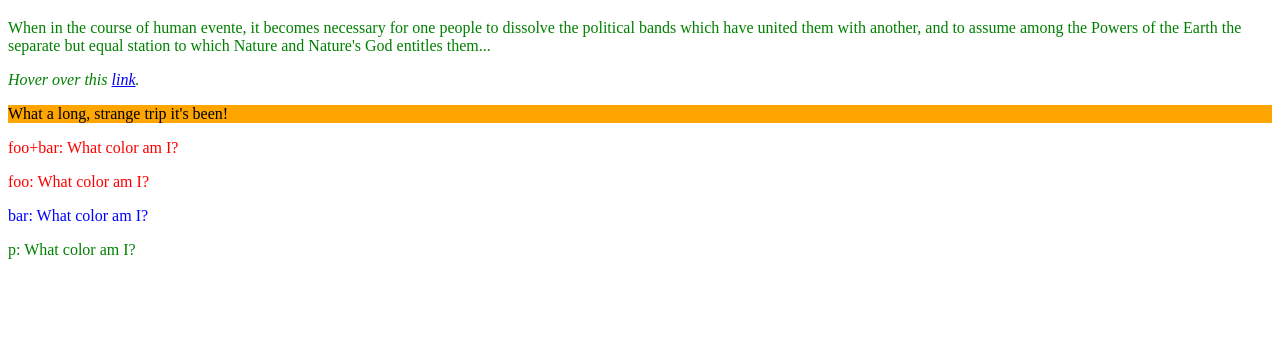
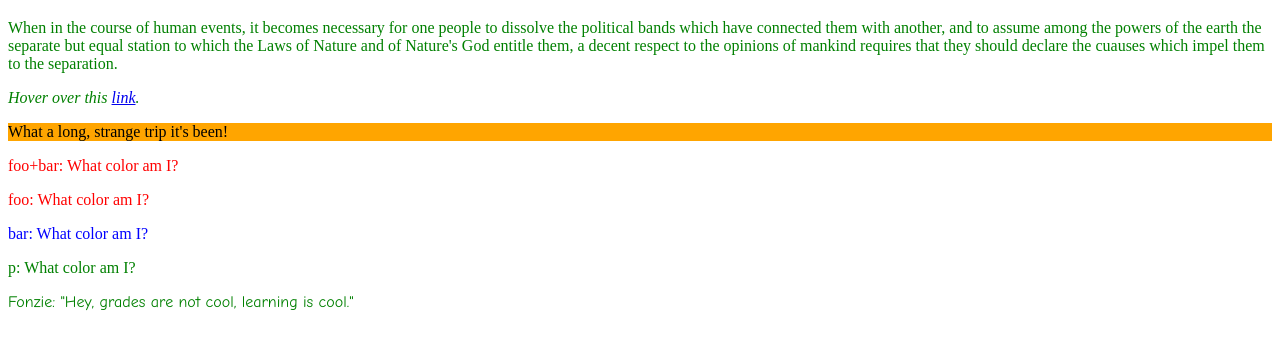
Before and after one commit to topquark28/CSSI-2016, a plain HTML site: page css-test.html in a window 1280 px wide. Shown: the part 61-410 px from the top of the page. Drawn offline with Linux system fonts and the light colour scheme.

Commit message:
Improvements to CSS demo.

```diff
--- a/css-test.html
+++ b/css-test.html
@@ -6,10 +6,12 @@
   </head>
   <body>
     <h1>Hello, World!</h1>
-    <p>When in the course of human evente, it becomes necessary for one people
-       to dissolve the political bands which have united them with another, and
-       to assume among the Powers of the Earth the separate but equal station to
-       which Nature and Nature's God entitles them...
+    <p>When in the course of human events, it becomes necessary for one people
+       to dissolve the political bands which have connected them with another,
+       and to assume among the powers of the earth the separate but equal
+       station to which the Laws of Nature and of Nature's God entitle them, a
+       decent respect to the opinions of mankind requires that they should
+       declare the cuauses which impel them to the separation.
     </p>
     <div id="note">
       <p>Hover over this <a href="https://www.google.com">link</a>.</p>
@@ -21,5 +23,6 @@
     <p id="foo">foo: What color am I?</p>
     <p class="bar">bar: What color am I?</p>
     <p>p: What color am I?</p>
+    <p class="cool">Fonzie: "Hey, grades are not cool, learning is cool."</p>
   </body>
 </html>
--- a/stylesheet.css
+++ b/stylesheet.css
@@ -5,3 +5,4 @@ p { color: green}
 p.highlight { background: orange; color: black; }
 #note p { font-style: italic }
 a:hover { color: green }
+.cool { font-family: "Comic Sans MS", cursive, sans-serif }
```
